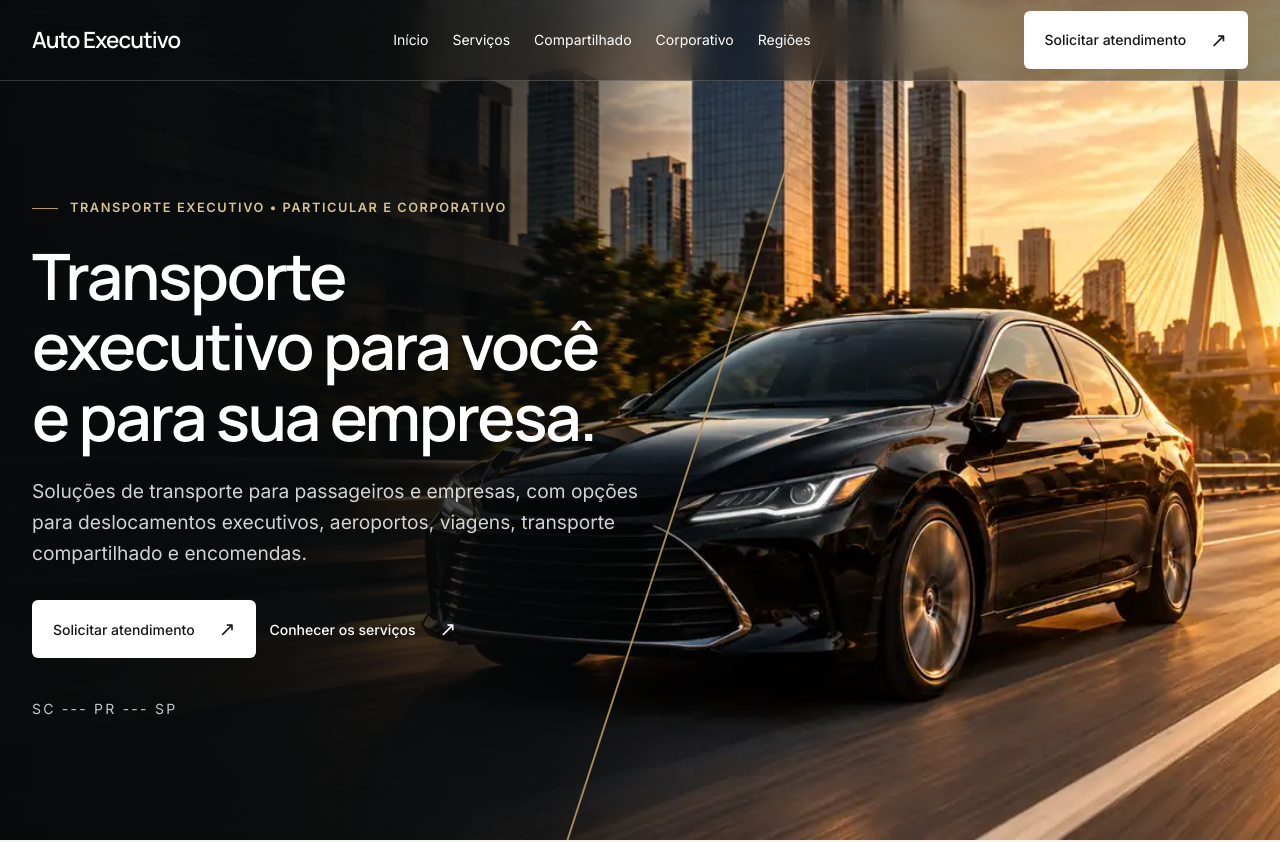
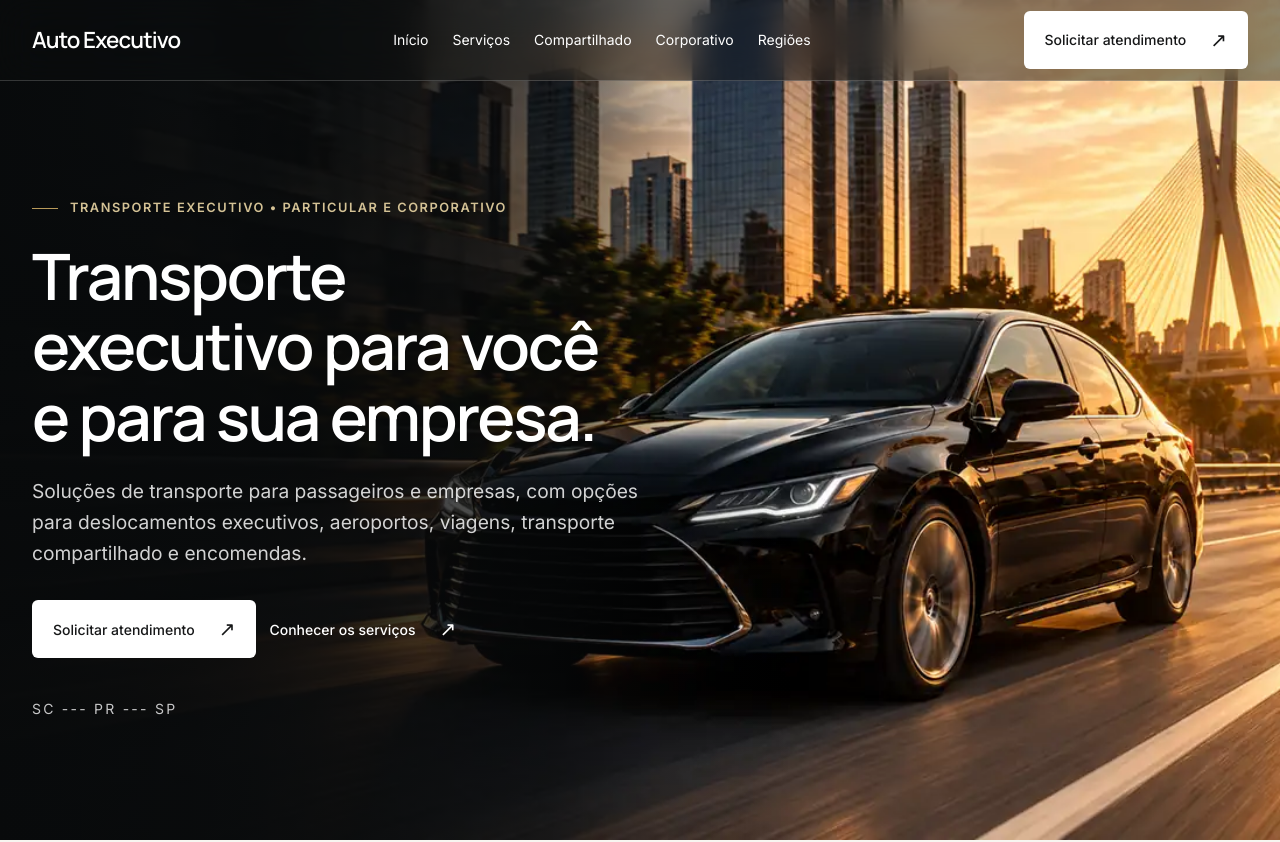
Before and after one commit to dborgesdev/autoexecutivo, a React (Vite) app: page / in a window 1280 px wide. Shown: the top 842 px of the page. Built offline with nearby package versions, Linux system fonts and the light colour scheme.

Commit message:
style: remove hero diagonal divider

```diff
--- a/src/sections/HeroSection.tsx
+++ b/src/sections/HeroSection.tsx
@@ -32,8 +32,7 @@ export function HeroSection() {
           </div>
           <p className="hero__territory">{content.territory}</p>
         </div>
-        <span className="hero__diagonal" aria-hidden="true" />
-      </Container>
+</Container>
     </section>
   )
 }
```
